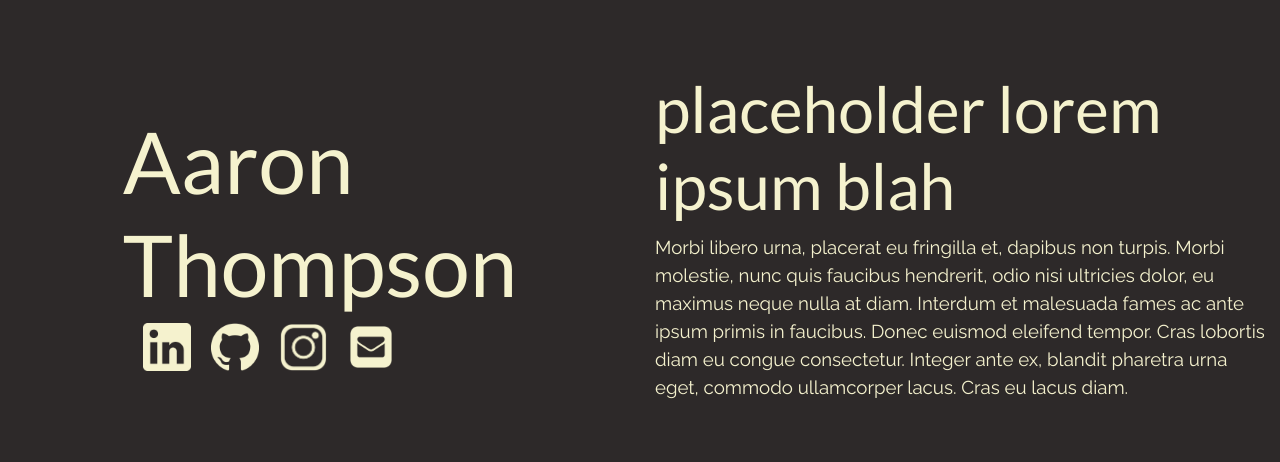
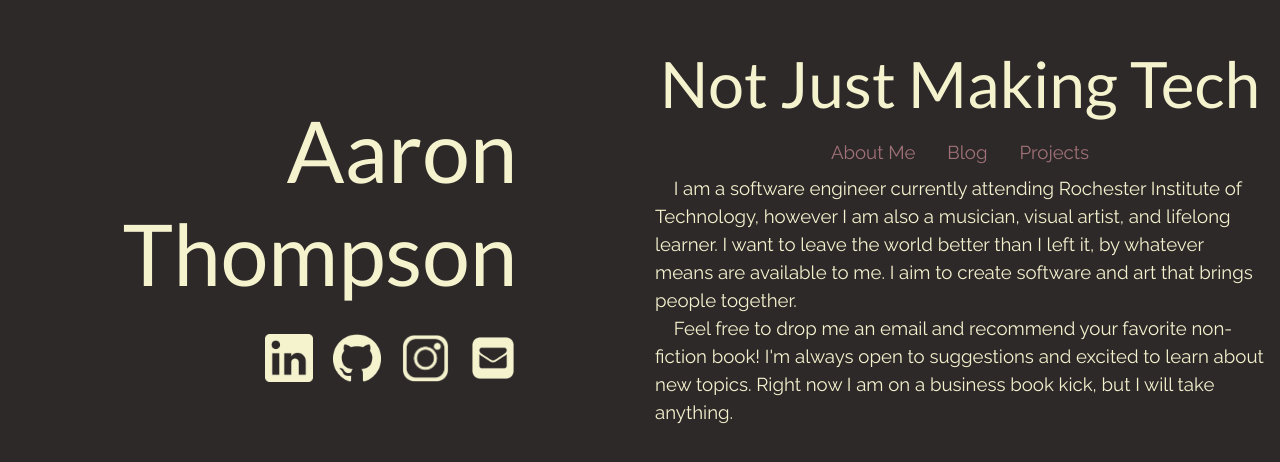
Before and after one commit to amikht/amikht.github.io, a Next.js app in the folder src/: page / in a window 1280 px wide. Shown: the part 156-618 px from the top of the page. Built offline with nearby package versions, Linux system fonts and the light colour scheme.

Commit message:
Updates homepage with new nav icons, links, and copy

```diff
--- a/src/pages/index.js
+++ b/src/pages/index.js
@@ -1,6 +1,6 @@
 import Head from 'next/head';
 import Image from 'next/image';
-import { Navbar, Container, Row, Col, NavItem, NavLink, NavbarBrand, Nav } from 'reactstrap';
+import { Row, Col, NavItem, NavLink, Nav } from 'reactstrap';
 
 export default function Home() {
   return (
@@ -12,10 +12,12 @@ export default function Home() {
         <Row className="row" style={{minHeight: "100%", margin:0}}>
             <Col className="landing-col"> {/* Name */}
                 <div>
-                <h1>Aaron<br />Thompson</h1>
-                <Nav>
+                <h1 style={{textAlign:"right"}}>Aaron<br />Thompson</h1>
+                <Nav className="ico-nav">
                     <NavItem> {/** LinkedIn Icon */}
-                        <NavLink href="https://www.linkedin.com/in/aaron-t-software/">
+                        <NavLink
+                            href="https://www.linkedin.com/in/aaron-t-software/"
+                            title="LinkedIn">
                             <Image
                                 src="/LinkedIn.png"
                                 alt="Linked In"
@@ -26,7 +28,9 @@ export default function Home() {
                         </NavLink>
                     </NavItem>
                     <NavItem> {/** Github Icon */}
-                        <NavLink href="https://github.com/amikht">
+                        <NavLink
+                            href="https://github.com/amikht"
+                            title="Github">
                             <Image
                                 src="/Github.png"
                                 alt="Github"
@@ -35,8 +39,10 @@ export default function Home() {
                             />
                         </NavLink>
                     </NavItem>
-                    <NavItem> {/** LinkedIn Icon */}
-                        <NavLink href="https://www.instagram.com/ohsrryitsjustme/" >
+                    <NavItem> {/** Instagram Icon */}
+                        <NavLink
+                            href="https://www.instagram.com/ohsrryitsjustme/"
+                            title="Instagram">
                             <Image
                                 src="/Instagram.png"
                                 alt="Instagram"
@@ -45,8 +51,10 @@ export default function Home() {
                             />
                         </NavLink>
                     </NavItem>
-                    <NavItem>
-                        <NavLink href="amt4049@rit.edu" >
+                    <NavItem> {/** Mail Icon */}
+                        <NavLink
+                            href="mailto:amt4049@rit.edu"
+                            title="Email">
                             <Image
                                 src="/Mail.png"
                                 alt="Email"
@@ -60,9 +68,22 @@ export default function Home() {
             </Col>
             <Col className="landing-col"> {/* Planet */}
                 <div>
-                    <h2>placeholder lorem ipsum blah</h2>
-                    <p>
-Morbi libero urna, placerat eu fringilla et, dapibus non turpis. Morbi molestie, nunc quis faucibus hendrerit, odio nisi ultricies dolor, eu maximus neque nulla at diam. Interdum et malesuada fames ac ante ipsum primis in faucibus. Donec euismod eleifend tempor. Cras lobortis diam eu congue consectetur. Integer ante ex, blandit pharetra urna eget, commodo ullamcorper lacus. Cras eu lacus diam.
+                    <h2 style={{textAlign:"center"}}>Not Just Making Tech</h2>
+                    <Nav className="website-nav">
+                        <NavLink href="/about">
+                            About Me
+                        </NavLink>
+                        <NavLink href="/blog">
+                            Blog
+                        </NavLink>
+                        <NavLink href="/projects">
+                            Projects
+                        </NavLink>
+                    </Nav>
+                    <p style={{maxWidth:"725px"}}>
+                        &emsp;I am a software engineer currently attending Rochester Institute of Technology, however I am also a musician, visual artist, and lifelong learner. I want to leave the world better than I left it, by whatever means are available to me. I aim to create software and art that brings people together.
+                        <br />
+                        &emsp;Feel free to drop me an email and recommend your favorite non-fiction book! I'm always open to suggestions and excited to learn about new topics. Right now I am on a business book kick, but I will take anything.
                     </p>
                 </div>
         </Col>
```
